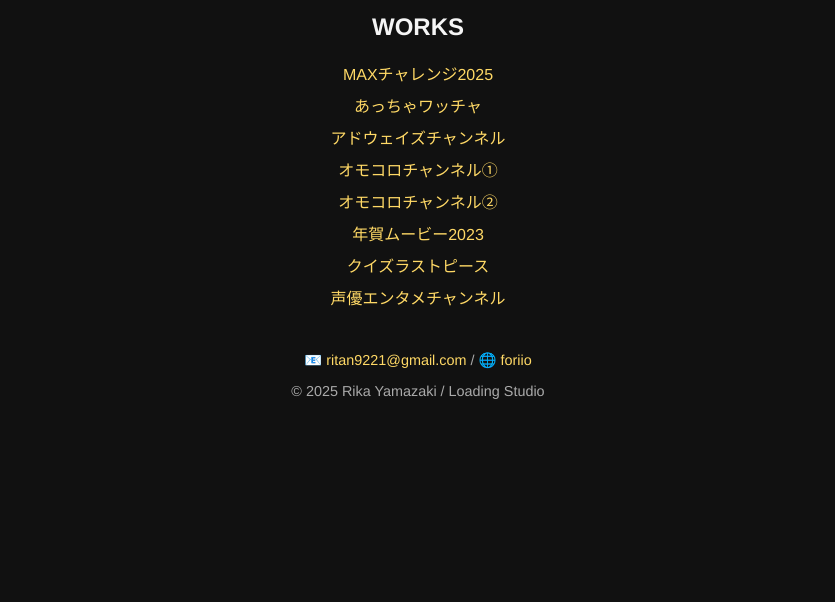
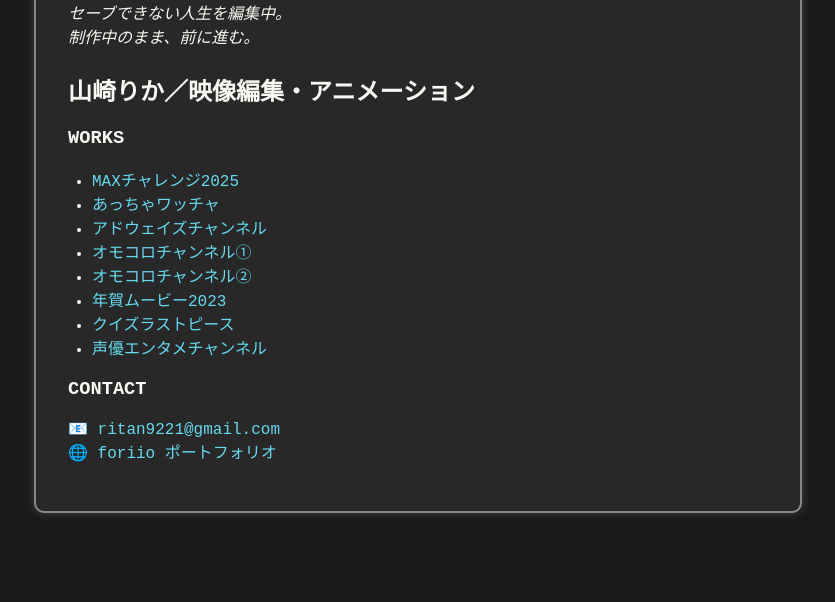
Before and after one commit to ritan9221/loadingstudio, a plain HTML site: page index.html in a window 1280 px wide. Shown: the part 198-800 px from the top of the page, without its empty margins (222-1057 px from the left). Drawn offline with Linux system fonts and the light colour scheme.

Commit message:
Add files via upload

```diff
--- a/index.html
+++ b/index.html
@@ -1,33 +1,36 @@
+
 <!DOCTYPE html>
 <html lang="ja">
 <head>
   <meta charset="UTF-8" />
-  <meta name="viewport" content="width=device-width, initial-scale=1.0" />
+  <meta name="viewport" content="width=device-width, initial-scale=1.0"/>
   <title>Loading Studio</title>
   <link rel="stylesheet" href="style.css" />
 </head>
 <body>
-  <div class="container">
+  <div class="card">
     <h1>LOADING STUDIO</h1>
-    <p>セーブできない人生を編集中。<br />制作中のまま、前に進む。</p>
-    <div class="works">
-      <h2>WORKS</h2>
+    <p class="tagline">セーブできない人生を編集中。<br>制作中のまま、前に進む。</p>
+    <h2>山崎りか／映像編集・アニメーション</h2>
+    <section>
+      <h3>WORKS</h3>
       <ul>
         <li><a href="https://youtu.be/9J2J2QXZ2wM" target="_blank">MAXチャレンジ2025</a></li>
         <li><a href="https://youtu.be/PND31oWPpW8" target="_blank">あっちゃワッチャ</a></li>
         <li><a href="https://youtu.be/L2XFGT-PHMI" target="_blank">アドウェイズチャンネル</a></li>
-        <li><a href="https://youtu.be/Ys5vQJu7OY8" target="_blank">オモコロチャンネル①</a></li>
-        <li><a href="https://youtu.be/87U3lgDpBRo" target="_blank">オモコロチャンネル②</a></li>
+        <li><a href="https://youtu.be/Ys5vQJu7OY8?si=rdCv0ZNbUe41_SUZ" target="_blank">オモコロチャンネル①</a></li>
+        <li><a href="https://youtu.be/87U3lgDpBRo?si=5Bexa1FOqdU96Ahy" target="_blank">オモコロチャンネル②</a></li>
         <li><a href="https://youtu.be/eW2aYHxjco4" target="_blank">年賀ムービー2023</a></li>
         <li><a href="https://www.tv-tokyo.co.jp/lastpiece/" target="_blank">クイズラストピース</a></li>
-        <li><a href="https://youtu.be/vRdFkQ1UmCM" target="_blank">声優エンタメチャンネル</a></li>
+        <li><a href="https://youtu.be/vRdFkQ1UmCM?si=7a50tVcc5awYuvqL" target="_blank">声優エンタメチャンネル</a></li>
       </ul>
-    </div>
-    <footer>
-      <p>📧 <a href="mailto:ritan9221@gmail.com">ritan9221@gmail.com</a> /
-         🌐 <a href="https://www.foriio.com/ritan9221" target="_blank">foriio</a></p>
-      <p>&copy; 2025 Rika Yamazaki / Loading Studio</p>
-    </footer>
+    </section>
+    <section>
+      <h3>CONTACT</h3>
+      <p>📧 <a href="mailto:ritan9221@gmail.com">ritan9221@gmail.com</a><br/>
+         🌐 <a href="https://www.foriio.com/ritan9221" target="_blank">foriio ポートフォリオ</a>
+      </p>
+    </section>
   </div>
 </body>
 </html>
--- a/style.css
+++ b/style.css
@@ -1,39 +1,39 @@
 
 body {
-  background: #111;
-  color: #f5f5f5;
-  font-family: 'Helvetica Neue', sans-serif;
   margin: 0;
-  padding: 2em;
-  text-align: center;
+  font-family: 'Courier New', monospace;
+  background-color: #1a1a1a;
+  color: #f8f8f2;
+  display: flex;
+  justify-content: center;
+  align-items: center;
+  min-height: 100vh;
+}
+.card {
+  background: #282828;
+  border: 2px solid #888;
+  border-radius: 10px;
+  padding: 2rem;
+  width: 90%;
+  max-width: 700px;
+  box-shadow: 0 0 10px #444;
 }
 h1 {
-  font-size: 2.5em;
-  letter-spacing: 0.1em;
+  font-size: 2rem;
+  margin-bottom: 0.2em;
+  color: #ffcc00;
+}
+.tagline {
+  font-style: italic;
+  margin-bottom: 1.5em;
 }
 a {
-  color: #ffd966;
+  color: #66d9ef;
   text-decoration: none;
 }
 a:hover {
   text-decoration: underline;
 }
-.container {
-  max-width: 600px;
-  margin: auto;
+ul {
+  padding-left: 1.5rem;
 }
-.works {
-  margin: 2em 0;
-}
-ul {
-  list-style: none;
-  padding: 0;
-}
-li {
-  margin: 0.5em 0;
-}
-footer {
-  margin-top: 3em;
-  font-size: 0.9em;
-  color: #aaa;
-}
```
